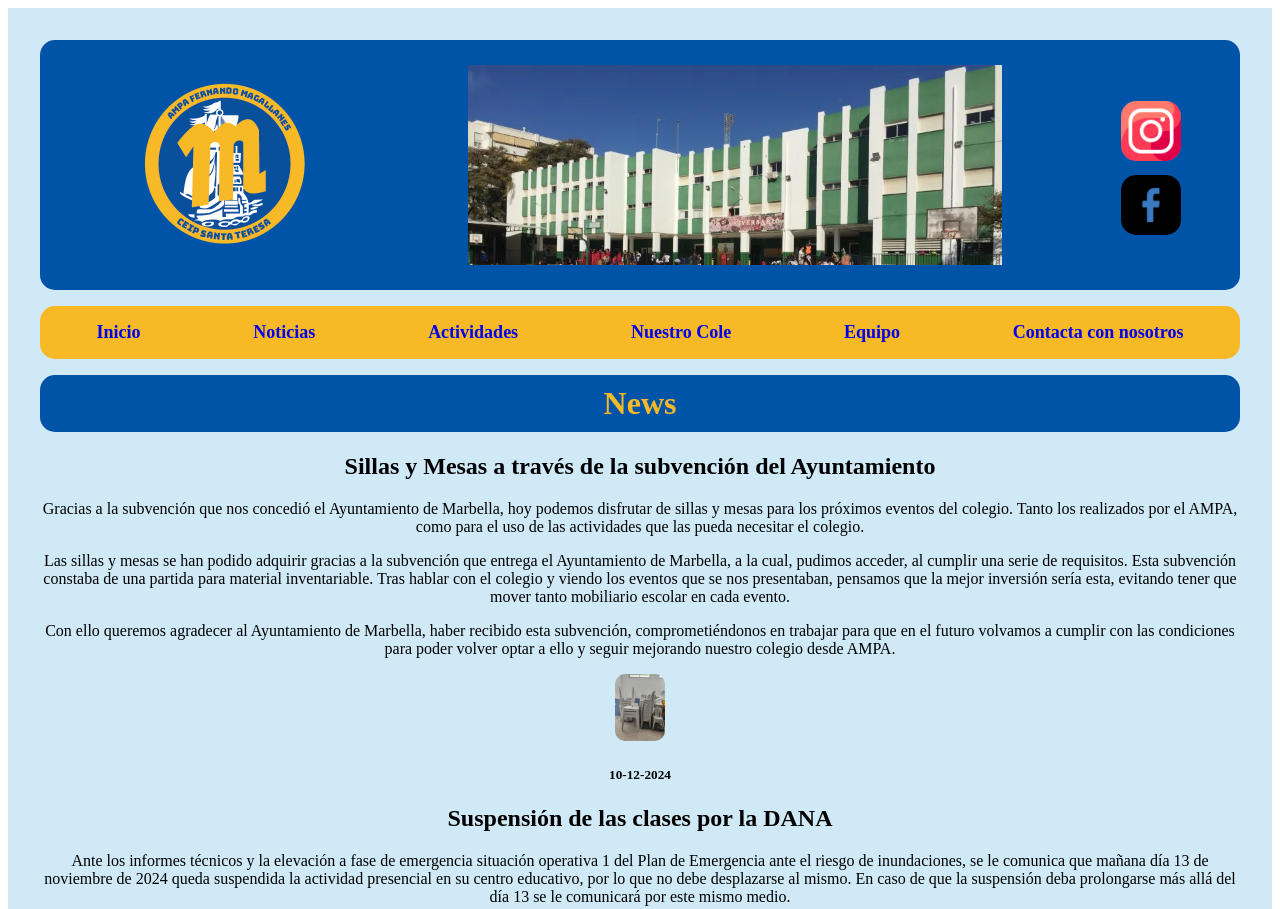
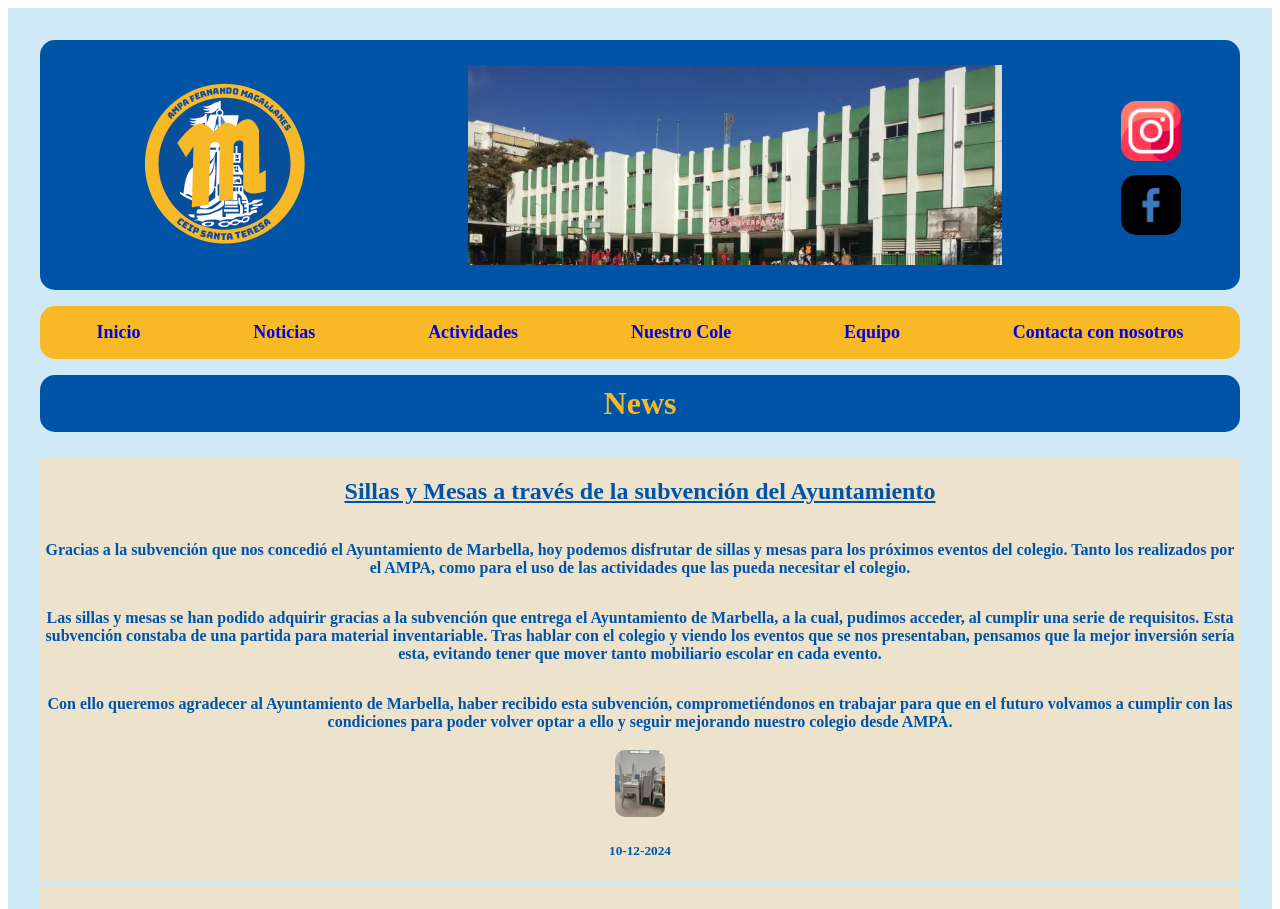
Before and after one commit to rortegaez/ampafernandomagallanes, a React (Vite) app: page /news in a window 1280 px wide. Shown: the top 909 px of the page. Built offline with nearby package versions, Linux system fonts and the light colour scheme.

Commit message:
end news

```diff
--- a/src/components/page/News.jsx
+++ b/src/components/page/News.jsx
@@ -19,9 +19,9 @@ export const News = () => {
   return (
     <>
       <h1>News</h1>
-      <div>
+      <div className="newsContainer">
         {news.map((items) => (
-          <div key={items.ident}>
+          <div key={items.ident} className="news">
             <h2>{items.title}</h2>
             {items.body.map((item) => (
               <p key={item}>{item}</p>
--- a/src/components/page/css/news.css
+++ b/src/components/page/css/news.css
@@ -1,4 +1,32 @@
+.newsContainer {
+  display: flex;
+  flex-direction: column;
+  justify-content: center;
+  align-items: center;
+  margin-top: 5px;
+}
+.news {
+  background-color: var(--main-orange);
+  display: flex;
+  flex-direction: column;
+  justify-content: center;
+  align-items: center;
+  margin-top: 5px;
+  width: 100%;
+}
+h2,
+p,
+h5 {
+  color: var(--main-blue);
+}
+h2 {
+  text-decoration: underline;
+}
+p {
+  font-weight: bold;
+}
 .imgNews {
+  margin-top: 3px;
   width: 50px;
   object-fit: cover;
   border-radius: 10px;
```
